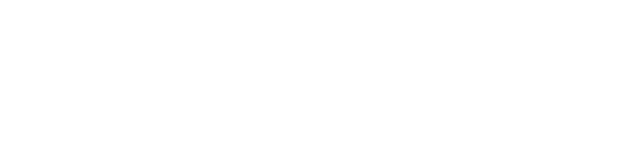
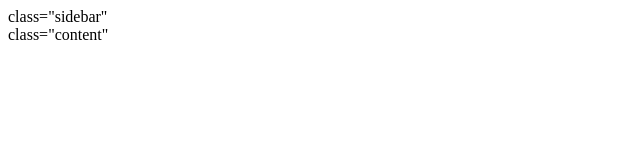
Before and after one commit to Tonisenpai/antonia-holden1.github.io, a plain HTML site: page index.html in a window 1280 px wide. Shown: the whole page, without its empty margins (0-640 px from the left). Drawn offline with Linux system fonts and the light colour scheme.

Commit message:
added title, div, nav and main tags with div tags inside

```diff
--- a/index.html
+++ b/index.html
@@ -1,10 +1,22 @@
 <!DOCTYPE HTML>
 <html>
     <head>
-
+      <title>Shenoa's Bakery</title>
     </head>
 
     <body>
+      <div>
+          <nav>
 
+          </nav>
+          <main>
+              <div> class="sidebar"
+
+              </div>
+              <div> class="content"
+
+              </div>
+          </main>
+      </div>
     </body>
 </html>
```
